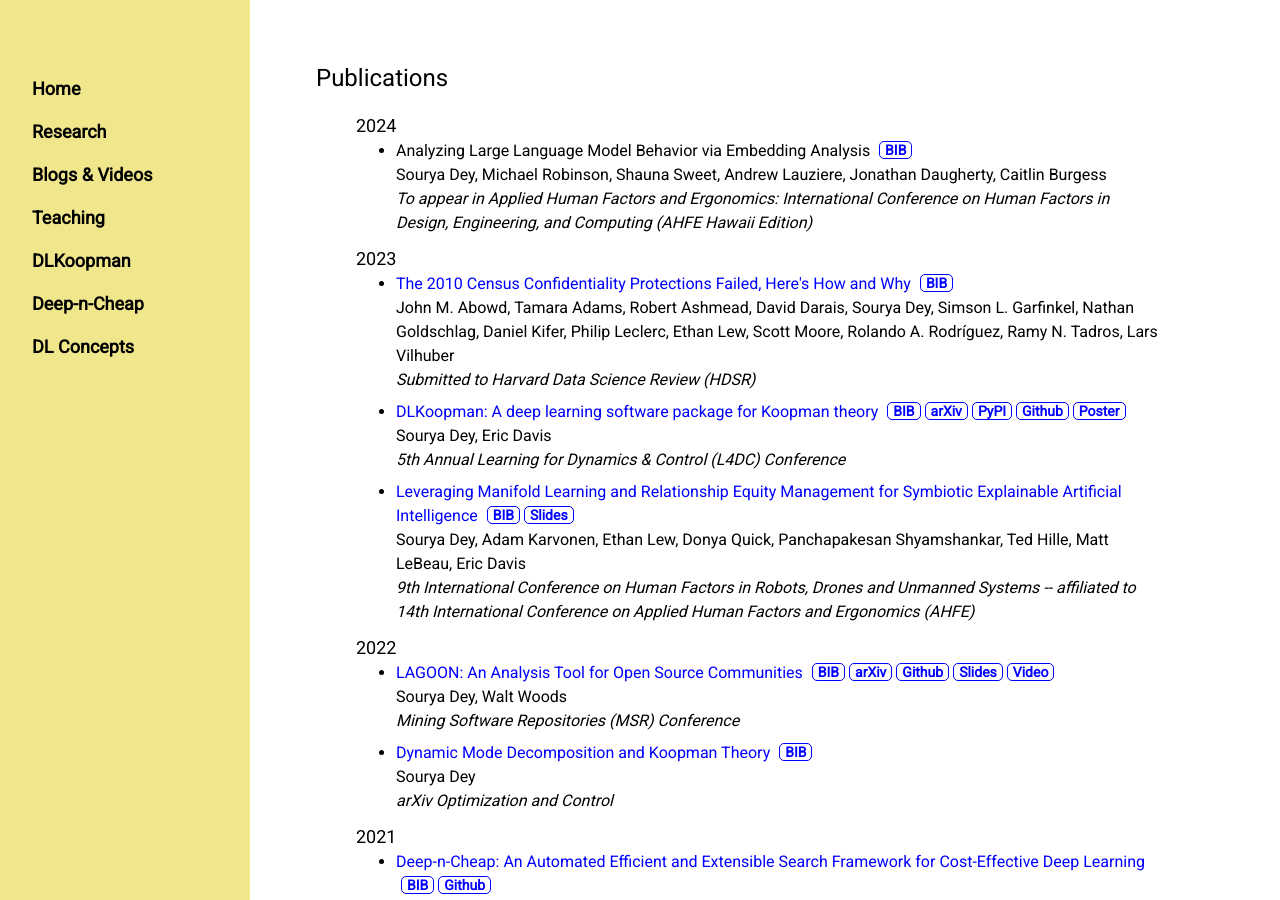
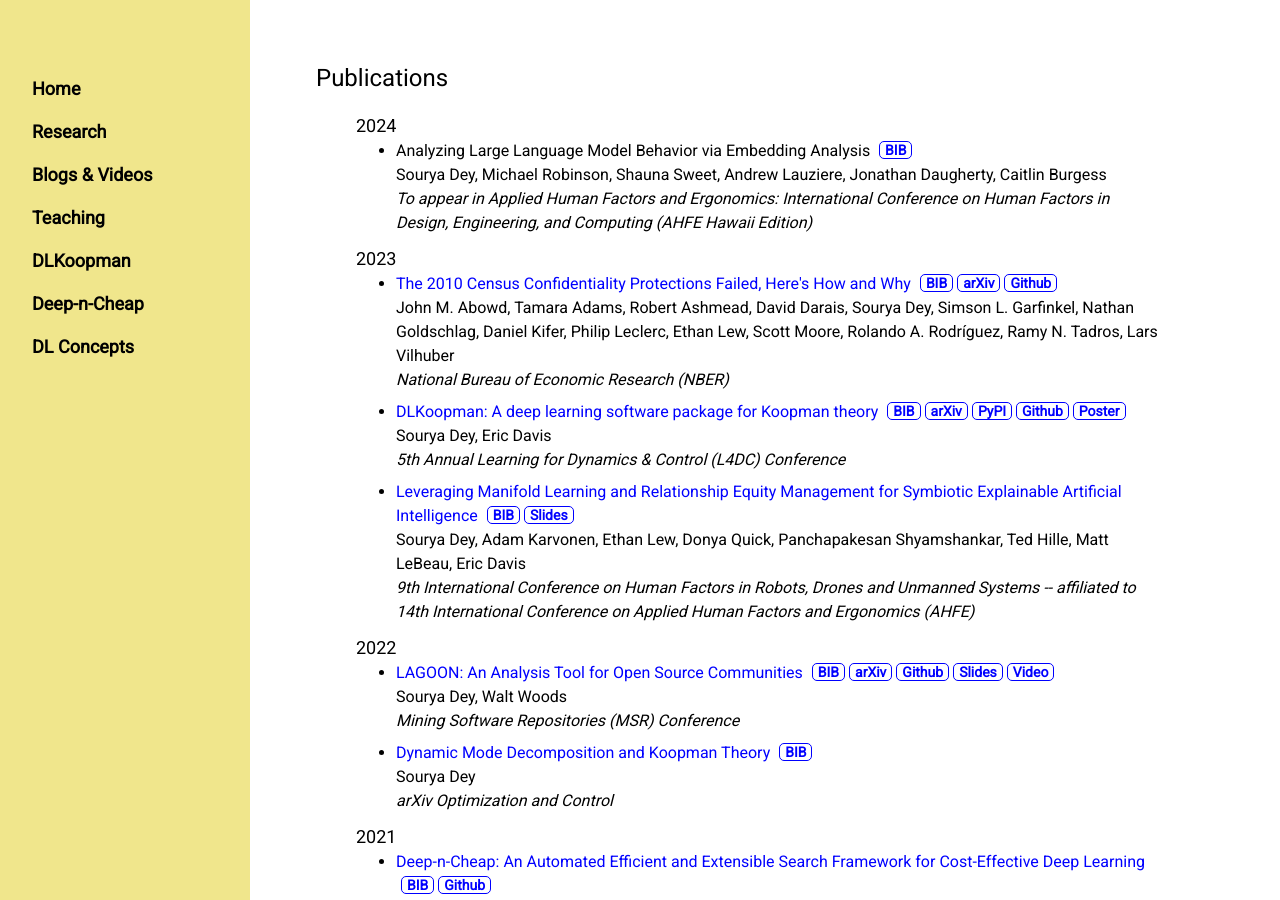
Before and after one commit to souryadey/souryadey.github.io, a Jekyll site: the page built from research/index.html, in a window 1280 px wide and 900 px high. Built offline with Jekyll 4.4.1, drawn with Linux system fonts in a browser that asks for light colours.

Commit message:
add Census NBER paper

```diff
--- a/index.html
+++ b/index.html
@@ -72,7 +72,7 @@ fieldset {
 			<fieldset>
 				<legend style="font-size:large; letter-spacing:0.05em; background-color:khaki;"><b>Recent News</b></legend>
                 <i>May '24:</i> Our abstract on <i>Analyzing Large Language Model Behavior via Embedding Analysis</i> got accepted to be presented at <a class="inlink" href="https://www.hawaii.ahfe.org/" target="_blank">AHFE 2024, Hawaii Edition</a>.<br>
-                <i>Dec '23:</i> The US Census Bureau collaborated with Galois to author the paper <i>The 2010 Census Confidentiality Protections Failed, Here's How and Why</i>. Check it out on arXiv <a class="inlink" href="https://arxiv.org/abs/2312.11283" target="_blank">here</a>.
+                <i>Dec '23:</i> The US Census Bureau collaborated with Galois to publish the paper <i>The 2010 Census Confidentiality Protections Failed, Here's How and Why</i> in the National Bureau of Economic Research (NBER). Check it out <a class="inlink" href="https://www.nber.org/papers/w31995" target="_blank">here</a>.
 			</fieldset>
 		</form>
         <br><br>
--- a/research/index.html
+++ b/research/index.html
@@ -30,10 +30,12 @@ h5 {
 		<li><h5>2023</h5></li>
     	<ul style="list-style-type:disc;">
 			<li>
-    			<a class="inlink" href="https://arxiv.org/abs/2312.11283" target="_blank">The 2010 Census Confidentiality Protections Failed, Here's How and Why</a>
-				<a class="pub" href="/research/bibs/Census2023.bib">BIB</a><br>
+    			<a class="inlink" href="https://www.nber.org/papers/w31995" target="_blank">The 2010 Census Confidentiality Protections Failed, Here's How and Why</a>
+				<a class="pub" href="/research/bibs/NBER2023.bib">BIB</a>
+				<a class="pub" href="https://arxiv.org/abs/2312.11283" target="_blank">arXiv</a>
+				<a class="pub" href="https://github.com/uscensusbureau/recon_replication" target="_blank">Github</a><br>
     			John M. Abowd, Tamara Adams, Robert Ashmead, David Darais, Sourya Dey, Simson L. Garfinkel, Nathan Goldschlag, Daniel Kifer, Philip Leclerc, Ethan Lew, Scott Moore, Rolando A. Rodríguez, Ramy N. Tadros, Lars Vilhuber<br>
-    			<i>Submitted to Harvard Data Science Review (HDSR)</i>
+    			<i>National Bureau of Economic Research (NBER)</i>
     		</li>
 			<li>
     			<a class="inlink" href="https://proceedings.mlr.press/v211/dey23a.html" target="_blank">DLKoopman: A deep learning software package for Koopman theory</a>
```
Also changed, not shown: research/bibs/Census2023.bib (deleted, +0 -7 lines), research/bibs/NBER2023.bib (added, +8 -0 lines).
